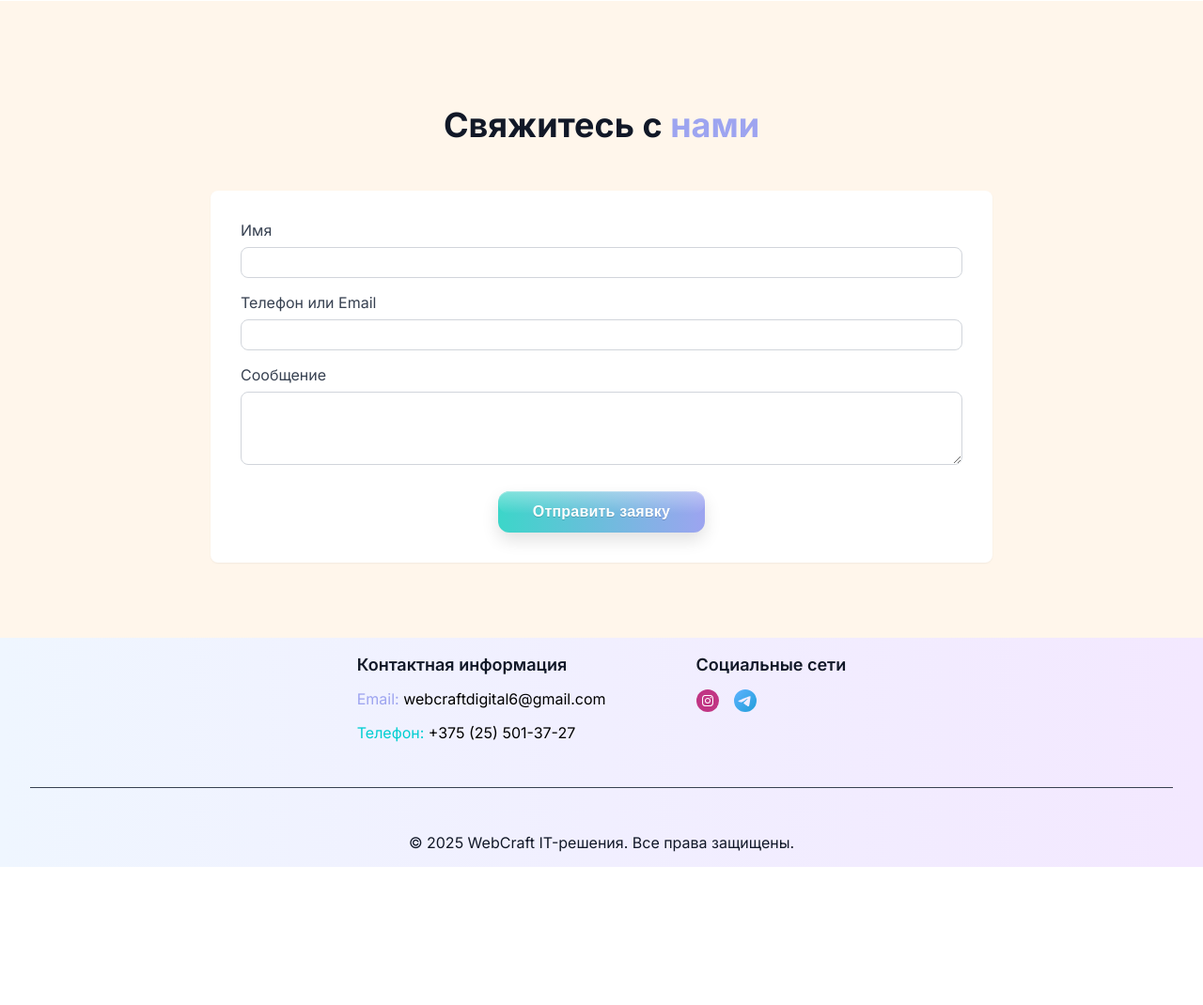
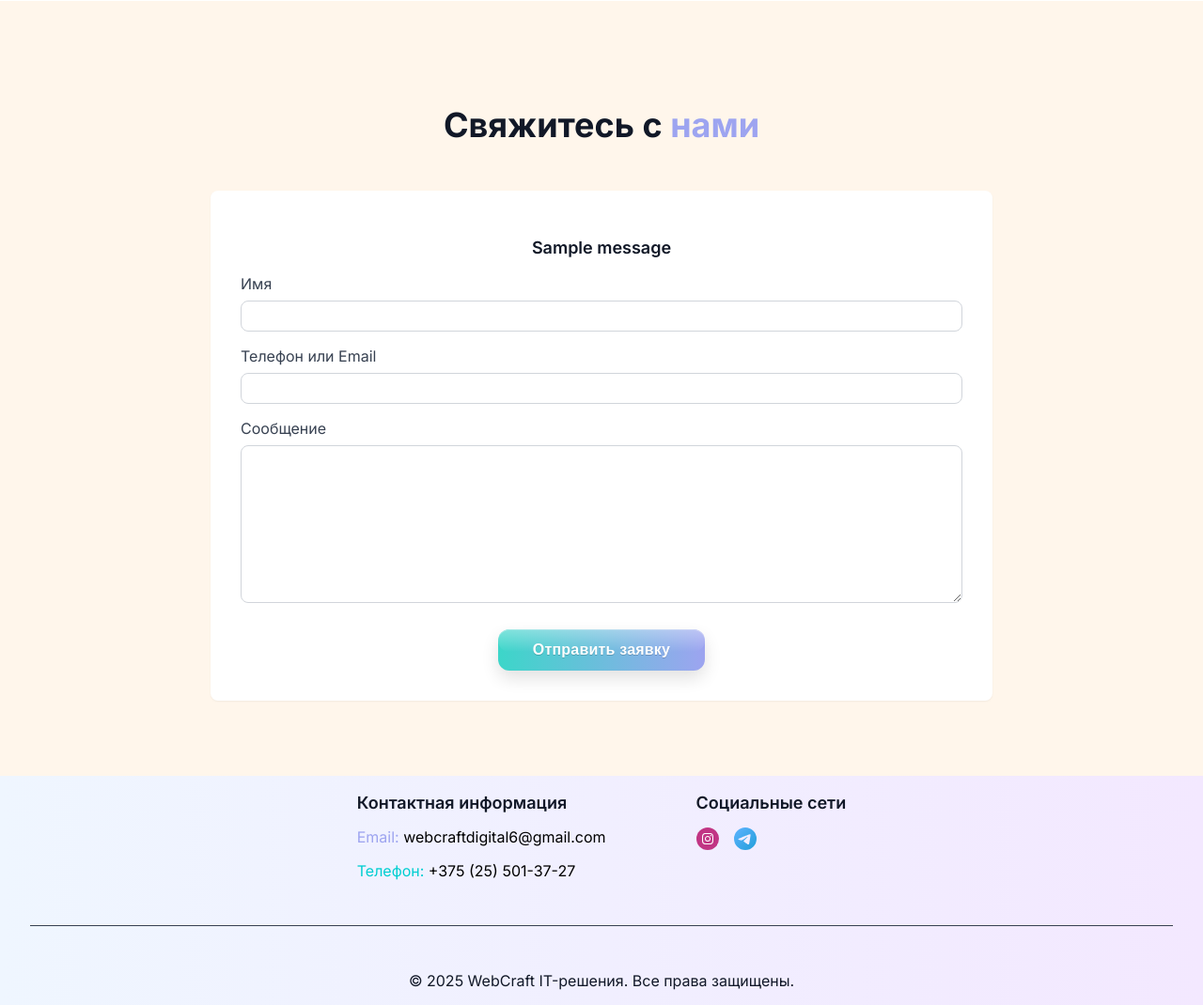
Before and after one commit to Xumpocmb/WebCraft, a Django app: page / in a window 1280 px wide. Shown: the part 3365-4435 px from the top of the page at 94% size. Before the commit the page ends 4288 px from the top, so only its background shows below. Run offline with Django 5.2, Linux system fonts and the light colour scheme; tables that the repository leaves empty hold one stand-in row (values such as "Sample post"); one stand-in notice (Sample message) is shown.

Commit message:
feat(contact): implement contact form submission and notification
Introduce `ContactSubmission` model to store user inquiries.
Create `ContactForm` for robust form rendering and validation.
Update `home` view to handle form submission, save data to the database, and send email notifications.
Register `ContactSubmission` in Django admin for easy management of inquiries.
Refactor `contacts.html` to integrate the Django form and display user messages.
Remove client-side form validation from `main.js`, relying on Django's backend validation.
Configure basic email settings for development environments.

```diff
--- /dev/null
+++ b/app_home/forms.py
@@ -0,0 +1,7 @@
+from django import forms
+from .models import ContactSubmission
+
+class ContactForm(forms.ModelForm):
+    class Meta:
+        model = ContactSubmission
+        fields = ['name', 'contact', 'message']
--- a/app_home/models.py
+++ b/app_home/models.py
@@ -36,3 +36,26 @@ class Price(models.Model):
 
     def __str__(self):
         return self.title
+
+class ContactSubmission(models.Model):
+    name = models.CharField(max_length=100)
+    contact = models.CharField(max_length=100, help_text="Phone number or Email address")
+    message = models.TextField()
+    submitted_at = models.DateTimeField(auto_now_add=True)
+
+    STATUS_CHOICES = [
+        ('new', 'Новая'),
+        ('in_progress', 'В процессе'),
+        ('processed', 'Обработана'),
+        ('completed', 'Завершена'),
+        ('cancelled', 'Отменена'),
+    ]
+    status = models.CharField(max_length=20, choices=STATUS_CHOICES, default='new')
+
+    class Meta:
+        ordering = ['-submitted_at']
+        verbose_name = "Contact Submission"
+        verbose_name_plural = "Contact Submissions"
+
+    def __str__(self):
+        return f"Contact from {self.name} at {self.submitted_at.strftime('%Y-%m-%d %H:%M')}"
--- a/app_home/views.py
+++ b/app_home/views.py
@@ -1,10 +1,39 @@
-from django.shortcuts import render
+from django.shortcuts import render, redirect
+from django.contrib import messages # For displaying messages to the user
+from django.core.mail import send_mail # For sending emails
 from .models import Service, Price
+from .forms import ContactForm # Import the ContactForm
 
 # Create your views here.
 
 def home(request):
     services = Service.objects.all()
     prices = Price.objects.all()
-    context = {'services': services, 'prices': prices}
+
+    if request.method == 'POST':
+        form = ContactForm(request.POST)
+        if form.is_valid():
+            contact_submission = form.save()
+
+            # Send email notification
+            send_mail(
+                'New Contact Form Submission',
+                f'Name: {contact_submission.name}\nContact: {contact_submission.contact}\nMessage: {contact_submission.message}',
+                'webmaster@localhost', # Replace with your sender email
+                ['your_email@example.com'], # Replace with recipient email(s)
+                fail_silently=False,
+            )
+
+            messages.success(request, 'Ваша заявка успешно отправлена!')
+            return redirect('home') # Redirect to the home page (or a success page)
+        else:
+            messages.error(request, 'Пожалуйста, исправьте ошибки в форме.')
+    else:
+        form = ContactForm() # An unbound form for GET request
+
+    context = {
+        'services': services,
+        'prices': prices,
+        'form': form, # Pass the form to the context
+    }
     return render(request, 'index.html', context)
--- a/templates/app_home/contacts.html
+++ b/templates/app_home/contacts.html
@@ -4,31 +4,45 @@
     <h2 class="text-3xl lg:text-4xl font-bold text-center text-gray-900 mb-12 fade-in">
       Свяжитесь с <span class="text-logo-purple">нами</span>
     </h2>
-    <form id="contact-form" class="bg-white p-8 rounded-lg shadow-sm fade-in">
+    <form method="post" class="bg-white p-8 rounded-lg shadow-sm fade-in">
+      {% csrf_token %}
+      {% if messages %}
       <div class="mb-4">
-        <label for="name" class="block text-gray-700 mb-2">Имя</label>
-        <input id="name" name="name"
-          class="w-full px-4 py-2 border border-gray-300 rounded-lg focus:outline-none focus:ring-2 focus:ring-blue-600"
-          type="text" required />
-        <p id="name-error" class="text-red-600 mt-1 hidden">Имя обязательно</p>
+        {% for message in messages %}
+        <p{% if message.tags %} class="{{ message.tags }} text-center text-lg font-semibold"{% endif %}>{{ message }}</p>
+        {% endfor %}
+      </div>
+      {% endif %}
+      <div class="mb-4">
+        <label for="{{ form.name.id_for_label }}" class="block text-gray-700 mb-2">Имя</label>
+        {{ form.name }}
+        {% if form.name.errors %}
+        {% for error in form.name.errors %}
+        <p class="text-red-600 mt-1">{{ error }}</p>
+        {% endfor %}
+        {% endif %}
       </div>
       <div class="mb-4">
-        <label for="contact" class="block text-gray-700 mb-2">Телефон или Email</label>
-        <input id="contact" name="contact"
-          class="w-full px-4 py-2 border border-gray-300 rounded-lg focus:outline-none focus:ring-2 focus:ring-blue-600"
-          type="text" required />
-        <p id="contact-error" class="text-red-600 mt-1 hidden">Телефон или email обязателен</p>
+        <label for="{{ form.contact.id_for_label }}" class="block text-gray-700 mb-2">Телефон или Email</label>
+        {{ form.contact }}
+        {% if form.contact.errors %}
+        {% for error in form.contact.errors %}
+        <p class="text-red-600 mt-1">{{ error }}</p>
+        {% endfor %}
+        {% endif %}
       </div>
       <div class="mb-6">
-        <label for="message" class="block text-gray-700 mb-2">Сообщение</label>
-        <textarea id="message" name="message"
-          class="w-full px-4 py-2 border border-gray-300 rounded-lg focus:outline-none focus:ring-2 focus:ring-blue-600"
-          rows="4" required></textarea>
-        <p id="message-error" class="text-red-600 mt-1 hidden">Сообщение обязательно</p>
+        <label for="{{ form.message.id_for_label }}" class="block text-gray-700 mb-2">Сообщение</label>
+        {{ form.message }}
+        {% if form.message.errors %}
+        {% for error in form.message.errors %}
+        <p class="text-red-600 mt-1">{{ error }}</p>
+        {% endfor %}
+        {% endif %}
       </div>
       <div class="text-center">
         <button type="submit"
-          class="bg-gradient-to-r from-logo-aqua to-logo-purple text-white rounded-lg transition-all font-semibold cta-button cta-sm">Отправить
+          class="bg-gradient-to-r from-logo-aqua to-logo-purple text-white px-6 py-3 rounded-lg shadow-lg hover:shadow-xl transition-all font-semibold cta-button cta-sm">Отправить
           заявку</button>
       </div>
     </form>
```
Also changed, not shown: _web_craft/settings.py (+11 -0 lines), app_home/admin.py (+8 -1 lines), static/js/main.js (+1 -1 lines).
